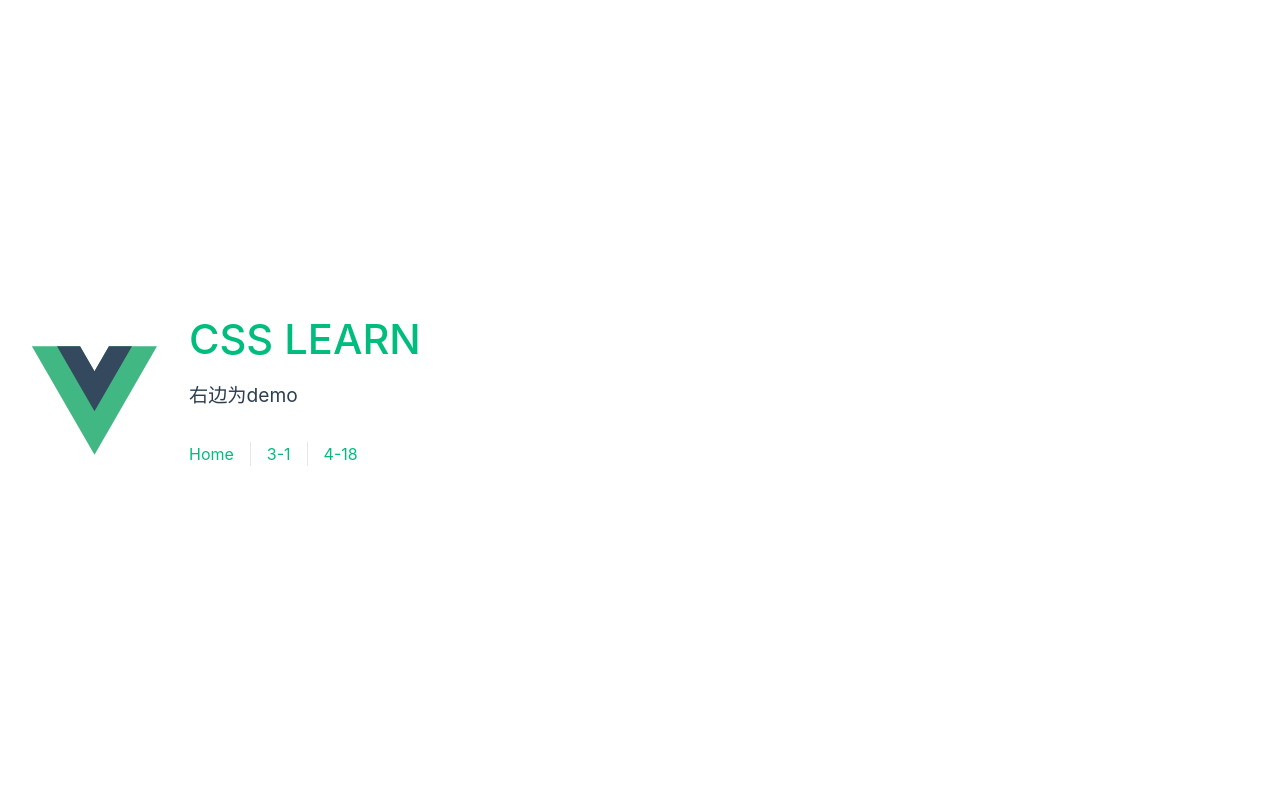
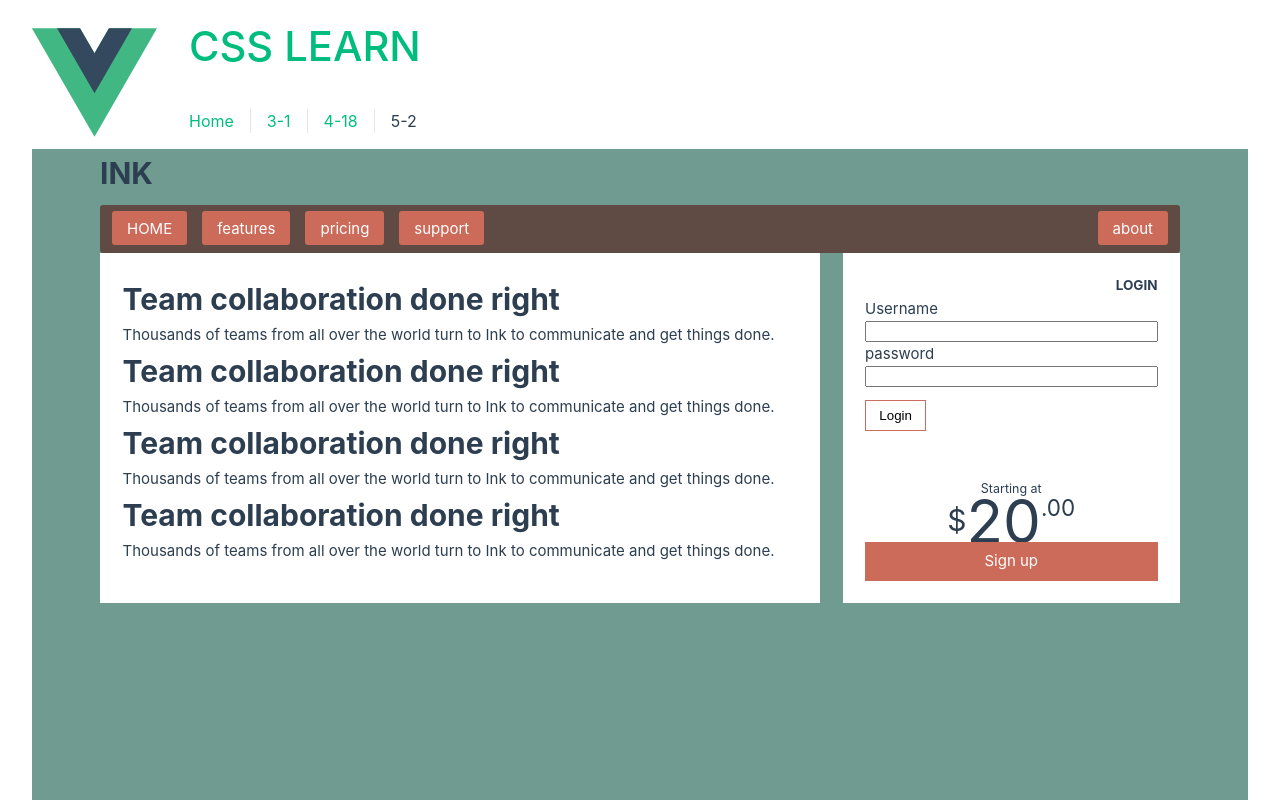
Before and after one commit to LCHINA/css-learn, a Vue app: page /5-2 in a window 1280 px wide. Shown: the top 800 px of the page. Built offline with nearby package versions, Linux system fonts and the light colour scheme.

Commit message:
1.提交flex学习进度

```diff
--- a/src/App.vue
+++ b/src/App.vue
@@ -5,21 +5,14 @@ import HelloWorld from "./components/HelloWorld.vue";
 
 <template>
   <header>
-    <img
-      alt="Vue logo"
-      class="logo"
-      src="@/assets/logo.svg"
-      width="125"
-      height="125"
-    />
-
+    <img alt="Vue logo" class="logo" src="@/assets/logo.svg" width="125" height="125" />
     <div class="wrapper">
       <HelloWorld msg="CSS LEARN" />
-
       <nav>
         <RouterLink to="/">Home</RouterLink>
         <RouterLink to="/3-1">3-1</RouterLink>
         <RouterLink to="/4-18">4-18</RouterLink>
+        <RouterLink to="/5-2">5-2</RouterLink>
       </nav>
     </div>
   </header>
@@ -30,7 +23,9 @@ import HelloWorld from "./components/HelloWorld.vue";
 <style scoped>
 header {
   line-height: 1.5;
-  max-height: 100vh;
+  display: flex;
+  place-items: center;
+  padding-right: calc(var(--section-gap) / 2);
 }
 
 .logo {
@@ -39,7 +34,6 @@ header {
 }
 
 nav {
-  width: 100%;
   font-size: 12px;
   text-align: center;
   margin-top: 2rem;
@@ -63,12 +57,6 @@ nav a:first-of-type {
   border: 0;
 }
 
-@media (min-width: 1024px) {
-  header {
-    display: flex;
-    place-items: center;
-    padding-right: calc(var(--section-gap) / 2);
-  }
 
 .logo {
   margin: 0 2rem 0 0;
@@ -77,7 +65,8 @@ nav a:first-of-type {
 header .wrapper {
   display: flex;
   place-items: flex-start;
-    flex-wrap: wrap;
+  flex-wrap: nowrap;
+  flex-direction: column;
 }
 
 nav {
@@ -88,5 +77,4 @@ nav a:first-of-type {
   padding: 1rem 0;
   margin-top: 1rem;
 }
-}
 </style>
--- a/src/assets/main.css
+++ b/src/assets/main.css
@@ -1,10 +1,8 @@
 @import './base.css';
 
 #app {
-  max-width: 1280px;
   margin: 0 auto;
-  padding: 2rem;
-
+  padding: 1em 2rem 2em;
   font-weight: normal;
 }
 
@@ -20,16 +18,3 @@ a,
     background-color: hsla(160, 100%, 37%, 0.2);
   }
 }
-
-@media (min-width: 1024px) {
-  body {
-    display: flex;
-    place-items: center;
-  }
-
-  #app {
-    display: grid;
-    grid-template-columns: 1fr 1fr;
-    padding: 0 2rem;
-  }
-}
--- a/src/components/HelloWorld.vue
+++ b/src/components/HelloWorld.vue
@@ -7,9 +7,6 @@ defineProps<{
 <template>
   <div class="greetings">
     <h1 class="green">{{ msg }}</h1>
-    <h3>
-      右边为demo
-    </h3>
   </div>
 </template>
 
@@ -17,22 +14,13 @@ defineProps<{
 h1 {
   font-weight: 500;
   font-size: 2.6rem;
-  top: -10px;
 }
 
 h3 {
   font-size: 1.2rem;
 }
 
-.greetings h1,
-.greetings h3 {
-  text-align: center;
-}
-
-@media (min-width: 1024px) {
-  .greetings h1,
-  .greetings h3 {
-    text-align: left;
-  }
+.greetings{
+  display: flex;
 }
 </style>
--- a/src/components/WelcomeItem.vue
+++ b/src/components/WelcomeItem.vue
@@ -40,7 +40,6 @@ h3 {
   color: var(--color-heading);
 }
 
-@media (min-width: 1024px) {
 .item {
   margin-top: 0;
   padding: 0.4rem 0 1rem calc(var(--section-gap) / 2);
@@ -82,5 +81,4 @@ h3 {
 .item:last-of-type:after {
   display: none;
 }
-}
 </style>
--- a/src/router/index.ts
+++ b/src/router/index.ts
@@ -25,6 +25,11 @@ const router = createRouter({
       // which is lazy-loaded when the route is visited.
       component: () => import("../views/CSS-4-18.vue"),
     },
+    {
+      path: "/5-2",
+      name: "5-2",
+      component: () => import("../views/CSS-5-2.vue"),
+    },
   ],
 });
 
--- a/src/views/CSS-3-1.vue
+++ b/src/views/CSS-3-1.vue
@@ -20,7 +20,7 @@
   </div>
 </template>
 
-<style>
+<style scoped>
 @media (min-width: 1024px) {}
 
 .about {
--- a/src/views/CSS-4-18.vue
+++ b/src/views/CSS-4-18.vue
@@ -84,6 +84,7 @@ body *+* {
 }
 
 .row {
+  display: flex;
   margin-left: -.75em;
   margin-right: -.75em;
 }
@@ -172,6 +173,7 @@ main {
 
 
 .media {
+  height: 100%;
   padding: 1.5em;
   background-color: #eee;
   border-radius: .5em;
--- /dev/null
+++ b/src/views/CSS-5-2.vue
@@ -0,0 +1,235 @@
+<template>
+  <div class="container-all">
+    <div class="container">
+      <header>
+        <h1>INK</h1>
+      </header>
+      <nav>
+        <ul class="site-nav">
+          <li><a href="/">HOME</a></li>
+          <li><a href="/features">features</a></li>
+          <li><a href="/pricing">pricing</a></li>
+          <li><a href="/support">support</a></li>
+          <li class="nav-right"><a href="/about">about</a></li>
+        </ul>
+      </nav>
+      <main class="flex">
+        <div class="column-main tile">
+          <h1>Team collaboration done right</h1>
+          <p>Thousands of teams from all over the
+            world turn to <b>Ink</b> to communicate
+            and get things done.</p>
+          <h1>Team collaboration done right</h1>
+          <p>Thousands of teams from all over the
+            world turn to <b>Ink</b> to communicate
+            and get things done.</p>
+          <h1>Team collaboration done right</h1>
+          <p>Thousands of teams from all over the
+            world turn to <b>Ink</b> to communicate
+            and get things done.</p>
+          <h1>Team collaboration done right</h1>
+          <p>Thousands of teams from all over the
+            world turn to <b>Ink</b> to communicate
+            and get things done.</p>
+        </div>
+        <div class="column-sidebar">
+          <div class="tile">
+            <form class="login-form">
+              <h3>Login</h3>
+              <p>
+                <label for="username">Username</label>
+                <input id="username" type="text" name="username" />
+              </p>
+              <p><label for="password">password</label>
+                <input id="password" type="password" name="password" />
+              </p>
+              <button type="submit">Login</button>
+            </form>
+          </div>
+          <div class="tile centered">
+            <small>Starting at</small>
+            <div class="cost">
+              <span class="cost-currency">$</span>
+              <span class="cost-dollers">20</span>
+              <span class="cost-cents">.00</span>
+            </div>
+            <a href="/pricing" class="cta-button">Sign up</a>
+          </div>
+        </div>
+      </main>
+    </div>
+  </div>
+</template>
+
+<style scoped>
+@media (min-width: 1024px) {}
+
+:root {
+  box-sizing: border-box;
+}
+
+*,
+::before,
+::after {
+  box-sizing: inherit;
+}
+
+body {
+  background-color: #709b90;
+  font-family: Arial, Helvetica, sans-serif;
+}
+
+body *+* {
+  margin-top: 1.5em;
+}
+
+.container-all {
+  width: 100%;
+  height: 100VH;
+  background-color: #709b90;
+}
+
+.container {
+  max-width: 1080px;
+  margin: 0 auto;
+}
+
+h1 {
+  font-weight: bold;
+}
+
+nav {
+  margin-top: .5em;
+  /* background-color: saddlebrown; */
+}
+
+.site-nav {
+  display: -webkit-flex;
+  display: flex;
+  padding: .8em;
+  list-style-type: none;
+  border-radius: .2em;
+  background-color: #5f4b44;
+}
+
+
+.site-nav>li {
+  margin-top: 0em;
+}
+
+.site-nav>li>a {
+  background-color: #cc6b5a;
+  color: white;
+  border-radius: .2em;
+  padding: .5em 1em;
+  text-decoration: none;
+}
+
+.site-nav li+li {
+  margin-left: 1em;
+}
+
+.site-nav>.nav-right {
+  margin-left: auto;
+}
+
+.flex {
+  display: flex;
+}
+
+.tile {
+  padding: 1.5em;
+  background-color: white;
+}
+
+.flex>*+* {
+  margin-top: 0;
+  margin-left: 1.5em;
+}
+
+.column-main {
+  flex: 2;
+}
+
+.column-sidebar {
+  flex: 1;
+  display: flex;
+  flex-direction: column;
+}
+
+.column-sidebar>.tile {
+  flex: 1;
+}
+
+.login-form>h3 {
+  text-align: right;
+  font-weight: bold;
+  font-size: .9em;
+  margin: 0em;
+  text-transform: uppercase;
+}
+
+.login-form>p {
+  display: flex;
+  flex-direction: column;
+}
+
+.login-form>p>input {
+  margin-top: 0em;
+}
+
+.login-form input:not([type=checkbox]):not([type=redio]) {
+  margin-top: 0em;
+  display: block;
+  width: 100%;
+  margin-top: 0;
+}
+
+
+.login-form>button {
+  background-color: white;
+  margin-top: 1em;
+  border: 1px solid #cc6b5e;
+  padding: .5em 1em;
+  cursor: pointer;
+}
+
+
+.centered {
+  text-align: center;
+}
+
+.cost {
+  display: flex;
+  justify-content: center;
+  align-items: center;
+  line-height: .7;
+}
+
+.cost>span {
+  margin-top: 0;
+}
+
+.cost-currency {
+  font-size: 2em;
+}
+
+.cost-dollers {
+  font-size: 4em;
+}
+
+.cost-cents {
+  font-size: 1.5em;
+  align-self: flex-start;
+}
+
+
+.cta-button {
+  display: block;
+  background-color: #cc6b5a;
+  text-decoration: none;
+  text-align: center;
+  padding: .5em;
+  color: #fff;
+}
+</style>
```
Lines whose indentation alone changed are shown as unchanged.
